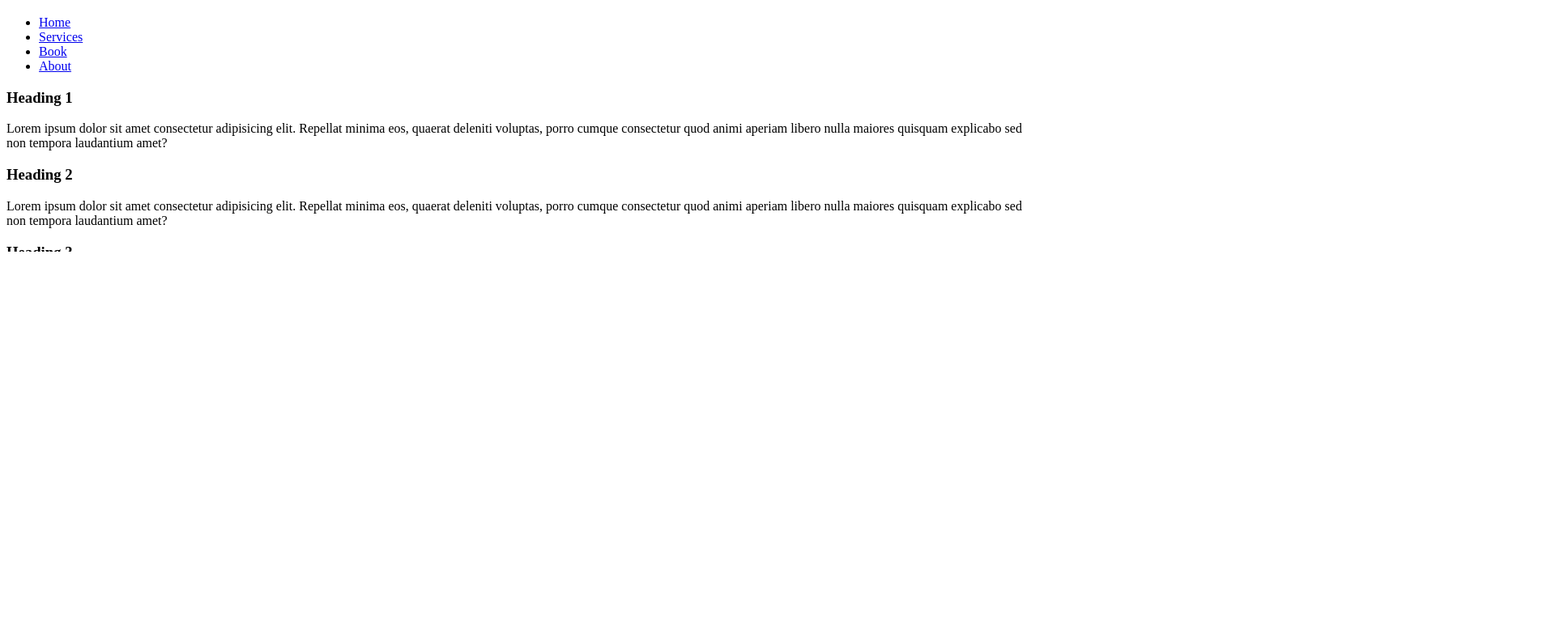
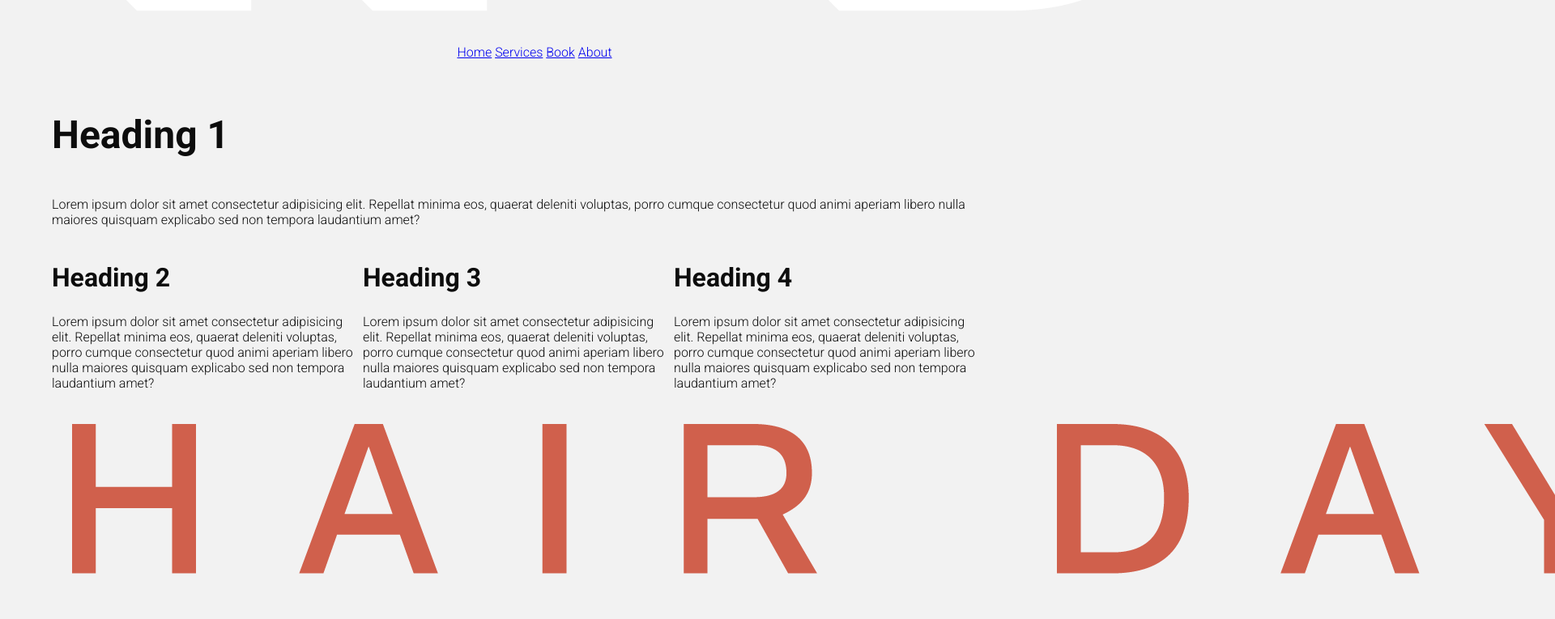
Before and after one commit to maariaantonina/hair-day, a plain HTML site: page index.html in a window 1280 px wide. Shown: the part 960-1725 px from the top of the page at 81% size, 1920 px wide, since content can reach past the window. Drawn offline with Linux system fonts and the light colour scheme.

Commit message:
add basic css

```diff
--- a/css/styles.css
+++ b/css/styles.css
@@ -0,0 +1,48 @@
+body {
+    background-color: #f2f2f2;
+    font-family: 'Roboto', sans-serif;
+    font-weight: 300;
+    margin: 3rem 5% 3rem 5%;
+    color: #0d0d0d;
+}
+
+h1{
+    font-size: 3rem;
+    font-weight: 700;
+}
+
+h2{
+    font-size: 2rem;
+    font-weight: 700;
+}
+
+header > img {
+    display: block;
+    margin-left: auto;
+    margin-right: auto;
+}
+
+nav ul {
+    list-style: none;
+    text-align: center;
+}
+
+nav li {
+    display: inline-block;
+}
+
+section{
+    display: flex;
+}
+
+article{
+    flex: 1;
+}
+
+footer{
+    display: flex;
+}
+
+footer div {
+    flex:1;
+}
--- a/index.html
+++ b/index.html
@@ -16,7 +16,7 @@
 </head>
 <body>
     <header>
-        <img src="logo.png">
+        <img src="logo.png" alt="Hair Day salon logo">
     </header>
     <nav>
         <ul>
@@ -43,22 +43,22 @@
         </section>
         <section>
             <article>
-                <h1>Heading 2</h1>
+                <h2>Heading 2</h2>
                 <p>Lorem ipsum dolor sit amet consectetur adipisicing elit. Repellat minima eos, quaerat deleniti voluptas, porro cumque consectetur quod animi aperiam libero nulla maiores quisquam explicabo sed non tempora laudantium amet?</p>
             </article>
             <article>
-                <h1>Heading 3</h1>
+                <h2>Heading 3</h2>
                 <p>Lorem ipsum dolor sit amet consectetur adipisicing elit. Repellat minima eos, quaerat deleniti voluptas, porro cumque consectetur quod animi aperiam libero nulla maiores quisquam explicabo sed non tempora laudantium amet?</p>
             </article>
             <article>
-                <h1>Heading 4</h1>
+                <h2>Heading 4</h2>
                 <p>Lorem ipsum dolor sit amet consectetur adipisicing elit. Repellat minima eos, quaerat deleniti voluptas, porro cumque consectetur quod animi aperiam libero nulla maiores quisquam explicabo sed non tempora laudantium amet?</p>
             </article>
         </section>
     </main>
     <footer>
         <div>
-            <img src="logo_footer.png">
+            <img src="logo_footer.png" alt="Hair Day salon logo">
         </div>
         <div>
             <p>Copyright Hair Day</p>
```
